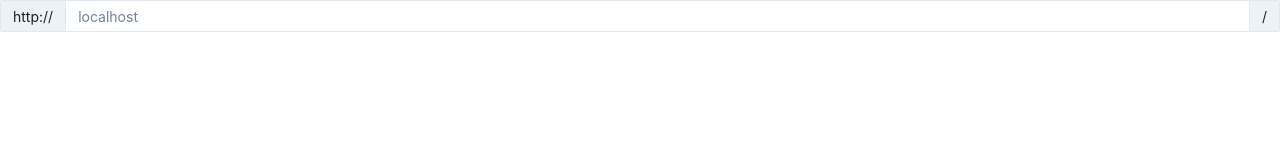
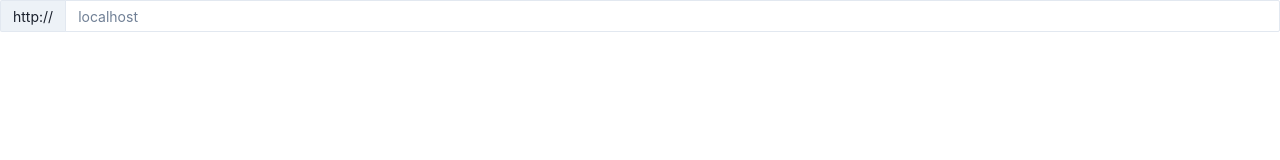
Before and after one commit to VladSvyryd/turboSync, a React (Vite) app in the folder src/renderer/: page /settings in a window 1280 px wide. Shown: the top 160 px of the page. Built offline with nearby package versions, Linux system fonts and the light colour scheme.

Commit message:
set baseUrl

```diff
--- a/package.json
+++ b/package.json
@@ -33,7 +33,8 @@
     "node-powershell": "^5.0.1",
     "react-icons": "^4.11.0",
     "react-router-dom": "^6.16.0",
-    "swr": "^2.2.4"
+    "swr": "^2.2.4",
+    "zustand": "^4.4.3"
   },
   "devDependencies": {
     "@electron-toolkit/eslint-config-prettier": "^1.0.1",
--- a/src/renderer/src/api/index.ts
+++ b/src/renderer/src/api/index.ts
@@ -1,7 +1,8 @@
 import axios from 'axios'
+import { useSettingsStore } from '../store'
 
 export const ServerApi = axios.create({
-  baseURL: 'http://localhost:3333',
+  baseURL: `http://${useSettingsStore.getState().apiBaseUrl}`,
   headers: {
     'Content-Type': 'application/json'
   }
--- a/src/renderer/src/pages/Settings/index.tsx
+++ b/src/renderer/src/pages/Settings/index.tsx
@@ -1,17 +1,86 @@
-import { FunctionComponent } from 'react'
-import { Input, InputGroup, InputLeftAddon, InputRightAddon } from '@chakra-ui/react'
+import { FunctionComponent, useState } from 'react'
+import {
+  Input,
+  InputGroup,
+  InputLeftAddon,
+  InputRightElement,
+  Spinner,
+  useToast
+} from '@chakra-ui/react'
+import { useSettingsStore } from '../../store'
+import { CheckIcon } from '@chakra-ui/icons'
+import axios from 'axios'
 
 interface OwnProps {}
 
 type Props = OwnProps
 
+const ipPlusPortRegex =
+  '^(?:(?:25[0-5]|2[0-4][0-9]|[01]?[0-9][0-9]?)\\.){3}(?:25[0-5]|2[0-4][0-9]|[01]?[0-9][0-9]?):(6553[0-5]|655[0-2][0-9]|65[0-4][0-9][0-9]|6[0-4][0-9][0-9][0-9][0-9]|[1-5](\\d){4}|[1-9](\\d){0,3})$'
 const index: FunctionComponent<Props> = () => {
+  const { apiBaseUrl, setApiBaseUrl } = useSettingsStore()
+  const toast = useToast()
+
+  const [loading, setLoading] = useState(false)
+  const checkConnection = async (address: string) => {
+    setLoading(true)
+    try {
+      const res = await axios.get<{ sync: true }>(`http://${address}/api`, { timeout: 3000 })
+      return res.data.sync
+    } catch (e) {
+      return false
+    } finally {
+      setLoading(false)
+    }
+  }
+
   return (
-    <InputGroup size="sm">
-      <InputLeftAddon children="http://" />
-      <Input placeholder="localhost" />
-      <InputRightAddon children="/" />
-    </InputGroup>
+    <form
+      onSubmit={async (e) => {
+        e.preventDefault()
+        const formElement = e.target as HTMLFormElement
+        let value = new FormData(formElement)?.get('apiBaseUrl')
+        const hasConnection = await checkConnection(value as string)
+        if (hasConnection) {
+          setApiBaseUrl(value as string)
+          axios.defaults.baseURL = `http://${value}`
+          return toast({
+            title: 'Verbindung hergestellt',
+            status: 'success'
+          })
+        }
+        formElement.reset()
+        return toast({
+          title: 'Keine Verbindung',
+          description:
+            'Es konnte keine Verbindung hergestellt werden. Bitte überprüfen Sie die Eingabe.'
+        })
+      }}
+    >
+      {apiBaseUrl}
+      <InputGroup size="sm">
+        <InputLeftAddon children="http://" />
+        <Input
+          autoFocus={apiBaseUrl !== ''}
+          title={'***.***.***.***:***'}
+          pattern={ipPlusPortRegex}
+          placeholder="localhost"
+          defaultValue={apiBaseUrl ?? '192.168.0.1'}
+          name={'apiBaseUrl'}
+          isDisabled={loading}
+        />
+        {apiBaseUrl !== '' && (
+          <InputRightElement>
+            <CheckIcon color="green.500" />
+          </InputRightElement>
+        )}
+        {loading && (
+          <InputRightElement mr={7}>
+            <Spinner size={'sm'} colorScheme={'blue'} />
+          </InputRightElement>
+        )}
+      </InputGroup>
+    </form>
   )
 }
 
--- a/src/renderer/src/pages/Template/index.tsx
+++ b/src/renderer/src/pages/Template/index.tsx
@@ -4,6 +4,7 @@ import useSWR from 'swr'
 import { fetcherWithQuery, ServerApi } from '../../api'
 import DnD from '../../components/DnD'
 import DocList from '../../container/Template/DocList'
+import { useSettingsStore } from '../../store'
 
 interface OwnProps {}
 
@@ -11,7 +12,7 @@ type Props = OwnProps
 
 const index: FunctionComponent<Props> = () => {
   const toast = useToast()
-
+  const { apiBaseUrl } = useSettingsStore()
   const url = `${ServerApi.getUri()}/api/templates`
   const { data, isValidating, mutate } = useSWR<{ files: Array<string> }>(url, fetcherWithQuery, {
     onError: (err) => {
@@ -48,6 +49,8 @@ const index: FunctionComponent<Props> = () => {
   }
 
   return (
+    <>
+      {apiBaseUrl}
       <DnD blackList={data?.files ?? []} onDropFiles={handleAddFiles}>
         <DocList
           onInteractionWithList={mutate}
@@ -55,6 +58,7 @@ const index: FunctionComponent<Props> = () => {
           loading={Boolean(isValidating && data)}
         />
       </DnD>
+    </>
   )
 }
 
--- /dev/null
+++ b/src/renderer/src/store/index.ts
@@ -0,0 +1,21 @@
+import { create } from 'zustand'
+import { devtools, persist } from 'zustand/middleware'
+
+interface SettingsState {
+  apiBaseUrl: string
+  setApiBaseUrl: (apiBaseUrl: string) => void
+}
+
+export const useSettingsStore = create<SettingsState>()(
+  devtools(
+    persist(
+      (set) => ({
+        apiBaseUrl: '',
+        setApiBaseUrl: (apiBaseUrl) => set(() => ({ apiBaseUrl }))
+      }),
+      {
+        name: 'bear-storage'
+      }
+    )
+  )
+)
```
Also changed, not shown: 1 other file (tests, documents, lock files or other folders). Lines whose indentation alone changed are shown as unchanged.
